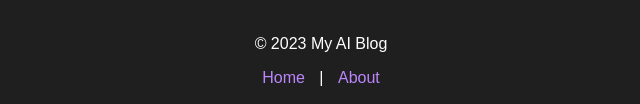
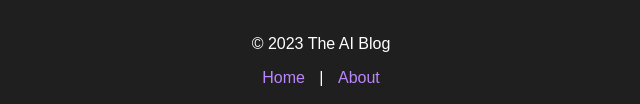
Before and after one commit to mogenz/mogenz.github.io, a plain HTML site: page about.html in a window 1280 px wide. Shown: the part 2376-2480 px from the top of the page, 319-959 px from the left. Drawn offline with Linux system fonts and the light colour scheme.

Commit message:
Update about.html

```diff
--- a/about.html
+++ b/about.html
@@ -243,7 +243,7 @@
 
     <!-- Footer -->
     <footer>
-        <p>&copy; 2023 My AI Blog</p>
+        <p>&copy; 2023 The AI Blog</p>
         <div class="footer-links">
             <a href="index.html">Home</a> | <a href="about.html">About</a>
         </div>
```
